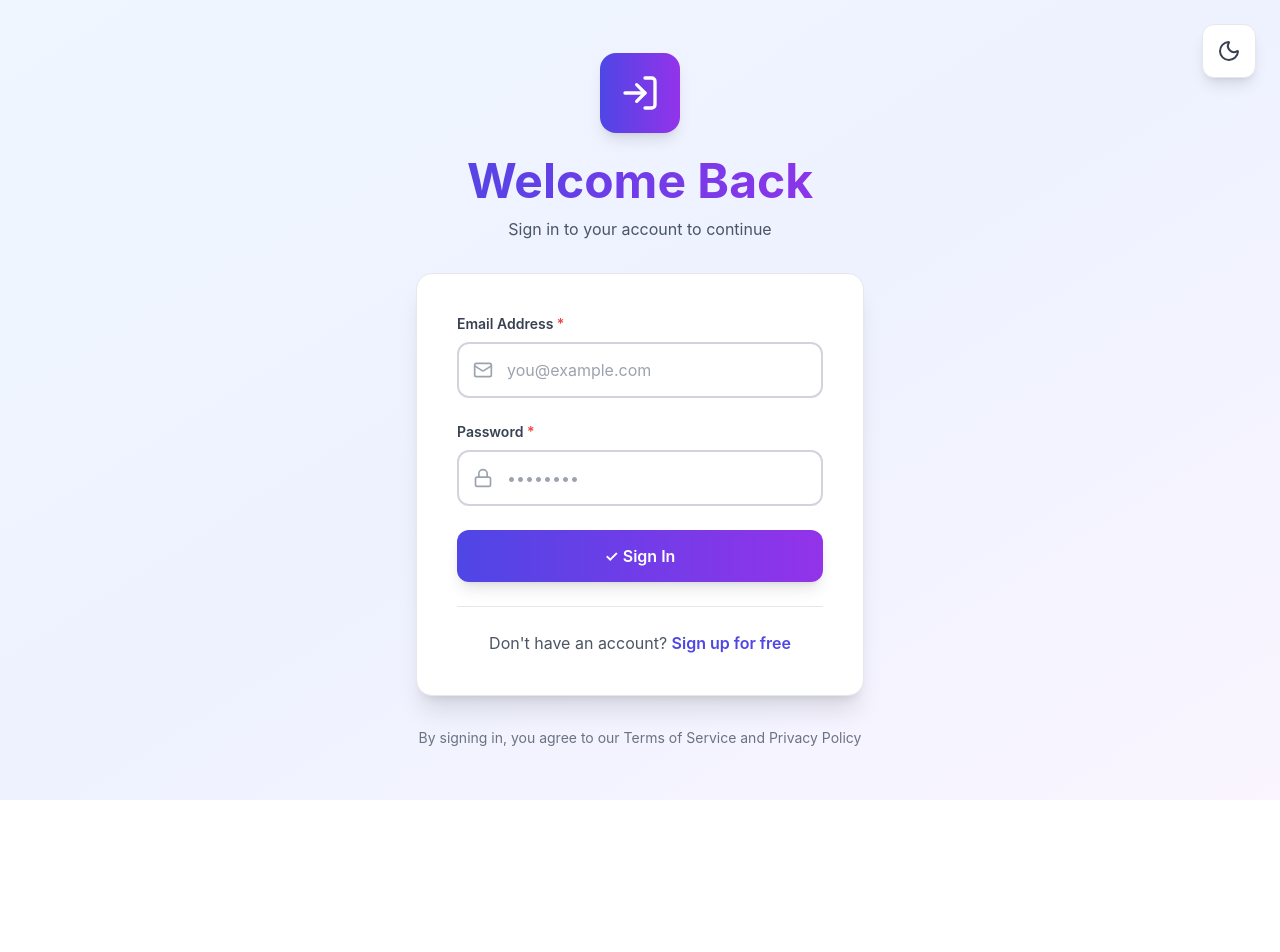
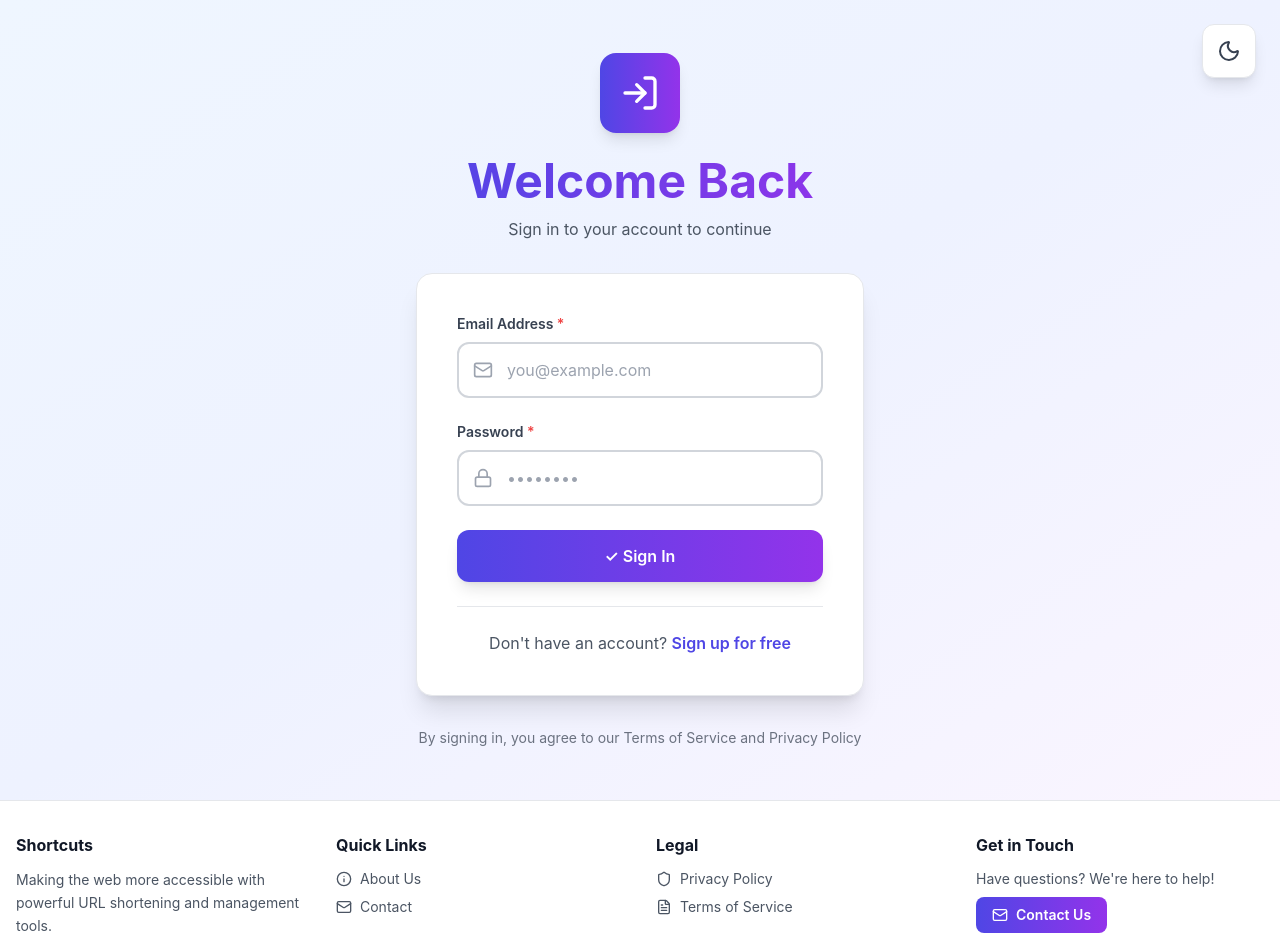
Before and after one commit to eaeoz/shortcuts-app, a React (Vite) app in the folder client/: page /login in a window 1280 px wide. Shown: the top 952 px of the page. Before the commit the page ends 800 px from the top, so only its background shows below. Built offline with nearby package versions, Linux system fonts and the light colour scheme; no server answers.

Commit message:
footer integrated login page as well

```diff
--- a/client/src/App.tsx
+++ b/client/src/App.tsx
@@ -50,7 +50,6 @@ const AppContent: React.FC = () => {
   const { user, loading } = useAuth();
   const location = window.location.pathname;
   const isAuthPage = location === '/login' || location === '/register';
-  const isPublicPage = location === '/privacy' || location === '/terms' || location === '/about' || location === '/contact';
 
   if (loading) {
     return (
@@ -80,7 +79,7 @@ const AppContent: React.FC = () => {
           <Route path="/" element={<Navigate to={user ? "/dashboard" : "/login"} />} />
         </Routes>
       </main>
-      {(!isAuthPage || isPublicPage) && <Footer />}
+      <Footer />
     </div>
   );
 };
```
